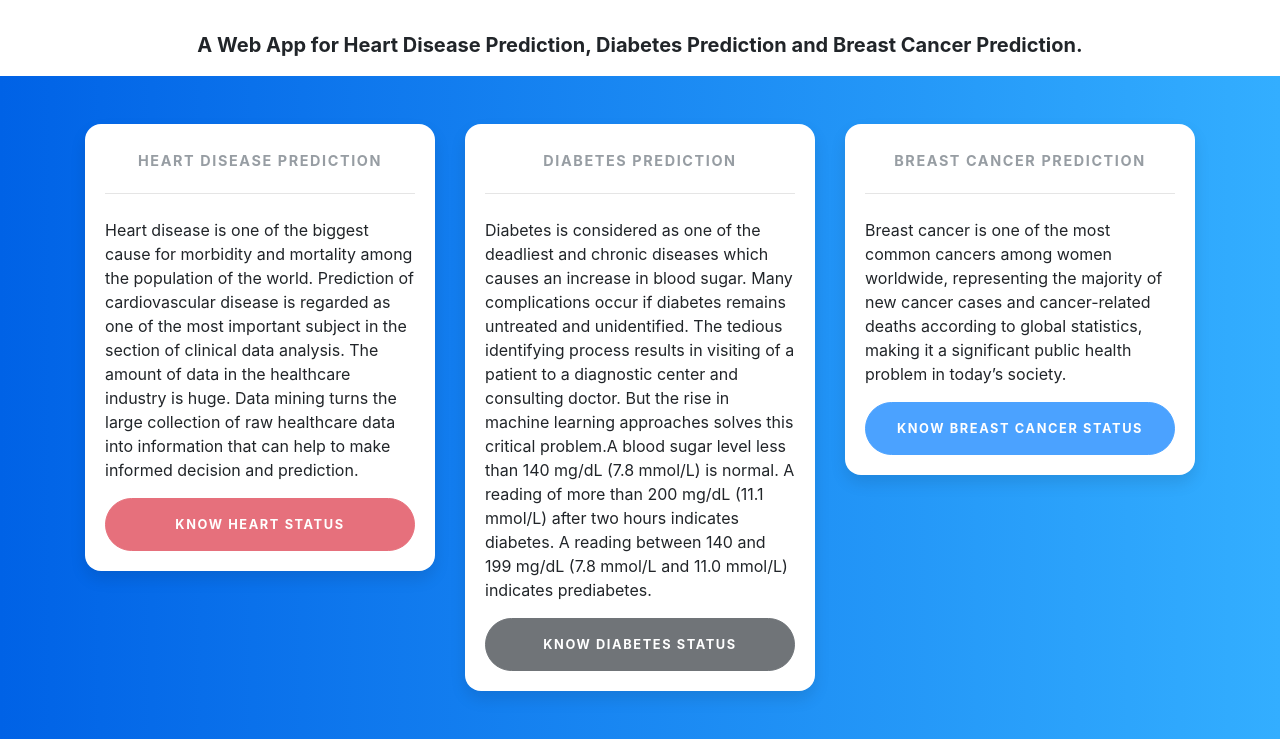
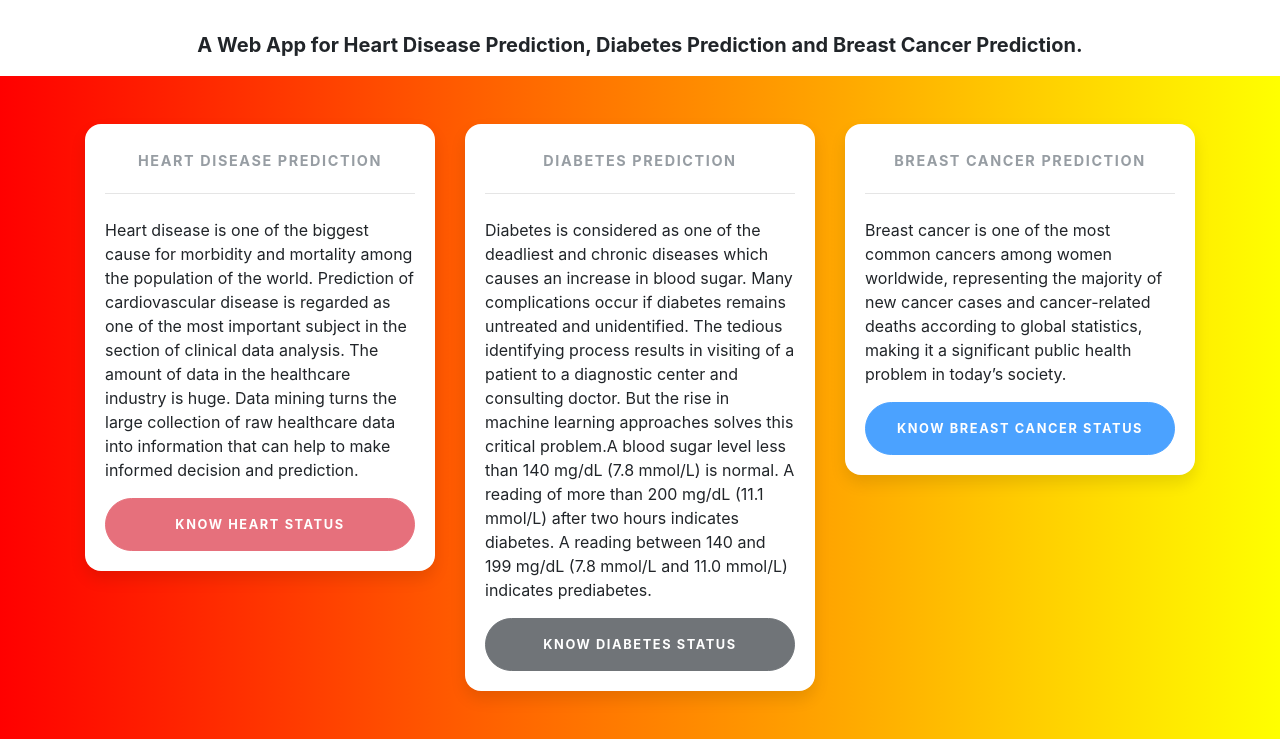
Before and after one commit to iamsiddharthdas/Online-Disease-Detection-and-Prediction-Analysis, a Django app: page / in a window 1280 px wide. Shown: the part 394-1133 px from the top of the page. Run offline with Django 3.2, Linux system fonts and the light colour scheme; some libraries are stand-ins or nearby versions.

Commit message:
Update home.html

```diff
--- a/templates/home.html
+++ b/templates/home.html
@@ -20,8 +20,8 @@
 
     <style>
       section.pricing {
-        background: #007bff;
-        background: linear-gradient(to right, #0062e6, #33aeff);
+        background: lightgreen;
+        background: linear-gradient(to right, red, yellow);
       }
 
       .pricing .card {
```
